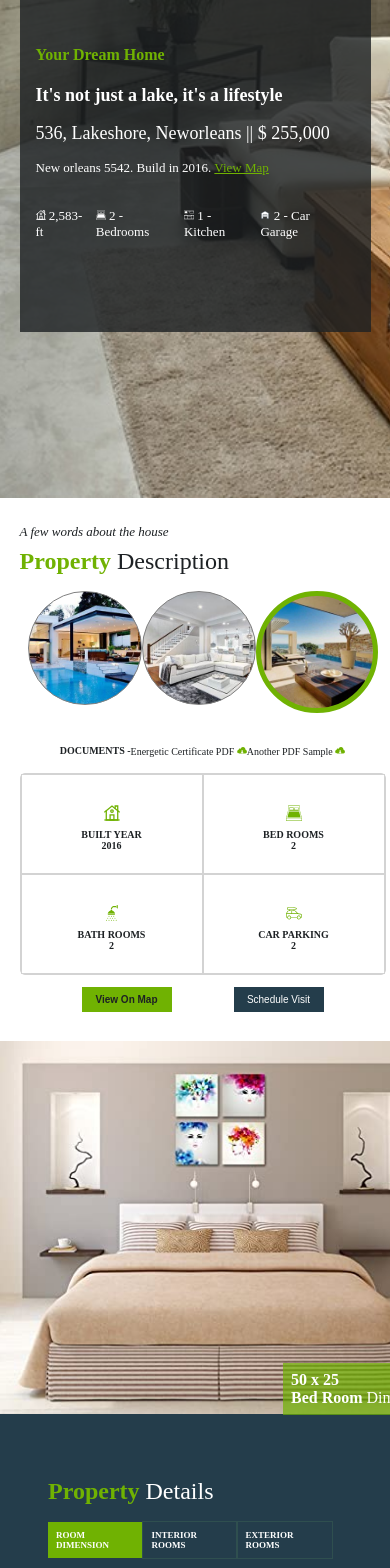
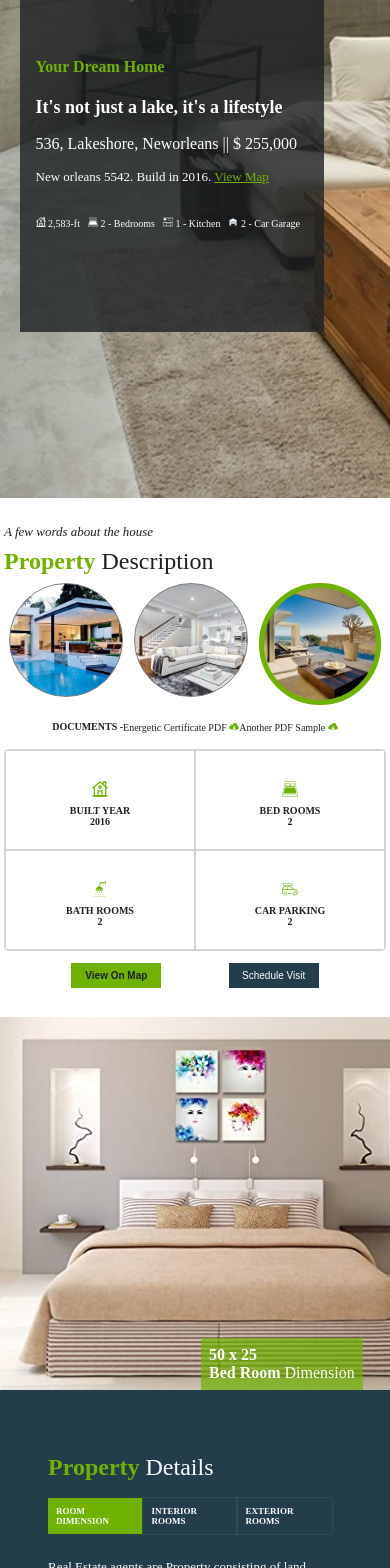
Before and after one commit to Draxeytina/genesis-africa-block, an Angular app: page /home in a window 390 px wide. Shown: the part 300-1868 px from the top of the page. Built offline with nearby package versions, Linux system fonts and the light colour scheme.

Commit message:
Update styling

```diff
--- a/src/app/app.component.scss
+++ b/src/app/app.component.scss
@@ -276,7 +276,7 @@
       }
 
       .img {
-        background-image: var(--logo);
+        background-image: var(--logo-mobile);
         background-repeat: no-repeat;
         background-size: cover;
         padding: 22px 41px;
--- a/src/app/home/home.component.scss
+++ b/src/app/home/home.component.scss
@@ -348,6 +348,10 @@
     justify-content: center;
     row-gap: 16px;
 
+    .medium {
+      font-size: medium;
+    }
+
     .top-main {
       display: flex;
       flex-direction: column;
@@ -358,11 +362,17 @@
         }
       }
     }
+
+    .bottom-main {
+      span {
+        font-size: x-small;
+      }
+    }
   }
 
   #home-description {
     grid-template-columns: 1fr;
-    padding: 0 5vw;
+    padding: 0 4px;
 
     .description-1 {
       .description-docs {
@@ -370,12 +380,25 @@
         justify-content: center;
         padding: 16px;
       }
+
+      .description-1-images {
+        padding: 0px;
+        column-gap: 2px;
+      }
     }
   }
 
   #home-details {
     grid-template-columns: 1fr;
     grid-template-rows: 1fr 1fr;
+
+    .details-1 {
+
+      .details-1-description {
+        top: calc(100% - 52px);
+        left: calc(100% - 244px);
+      }
+    }
   }
 
   .home-about-us {
--- a/src/styles.scss
+++ b/src/styles.scss
@@ -46,6 +46,7 @@ body {
   --background-color: #fff;
   --text-color: #1d2124;
   --logo: url("./assets/genesisblockimage.PNG");
+  --logo-mobile: url("./assets/genesisblockimage.PNG");
   --bottom-nav-color: #fff;
   --top-nav-color: #1d2124;
   --top-nav-txt: #fff;
@@ -58,6 +59,7 @@ body.dark-theme {
   --background-color: #1d2124;
   --text-color: #fff;
   --logo: url("./assets/genesisblockimagedark.PNG");
+  --logo-mobile: url("./assets/genesisblockimagedark2.PNG");
   --bottom-nav-color: #15181d;
   --top-nav-color: #70b202;
   --top-nav-txt: #15181d;
```
Also changed, not shown: src/assets/genesisblockimagedark2.PNG (added).
